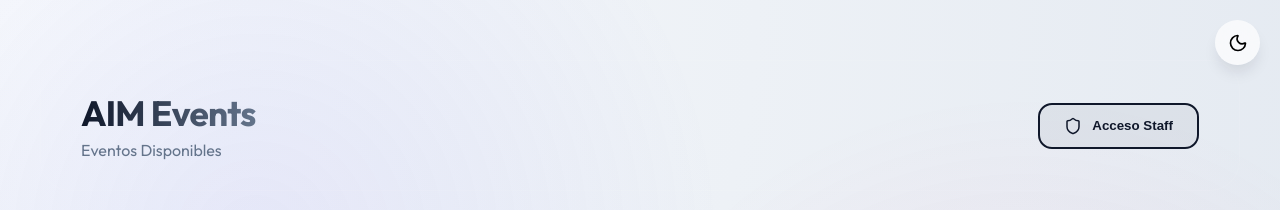
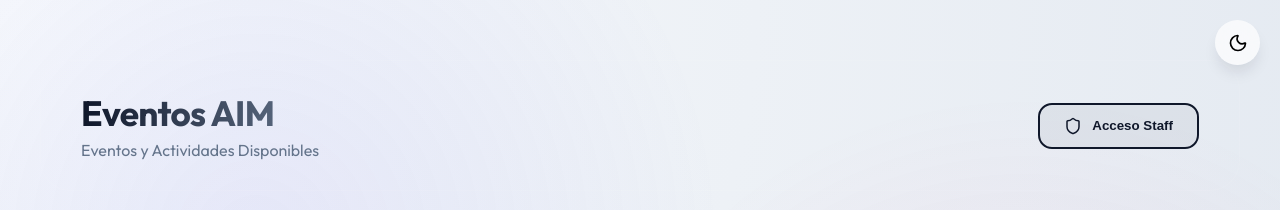
Before and after one commit to dariojies/Aim-eventos, a React (Vite) app in the folder frontend/: page / in a window 1280 px wide. Shown: the top 210 px of the page. Built offline with nearby package versions, Linux system fonts and the light colour scheme; no server answers.

Commit message:
Working...

```diff
--- a/frontend/src/components/EventSelector.tsx
+++ b/frontend/src/components/EventSelector.tsx
@@ -52,8 +52,8 @@ export default function EventSelector({ apiBase, onSelect, onAdminLogin }: Event
     <div className="event-selector-container animate">
       <header className="selector-header">
         <div className="logo-section">
-          <h1>{org?.name || 'AIM Events'}</h1>
-          <p>{org?.isGlobal ? 'Portal de Eventos Públicos' : 'Eventos Disponibles'}</p>
+          <h1>{org?.name || 'Eventos AIM'}</h1>
+          <p>{org?.isGlobal ? 'Plataforma de eventos y actividades' : 'Eventos y Actividades Disponibles'}</p>
         </div>
         <button className="btn-admin-access" onClick={onAdminLogin}>
           <Shield size={18} />
```
Also changed, not shown: 1 other file (tests, documents, lock files or other folders).
